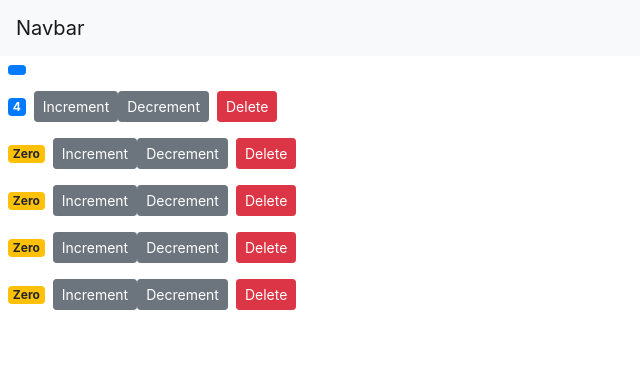
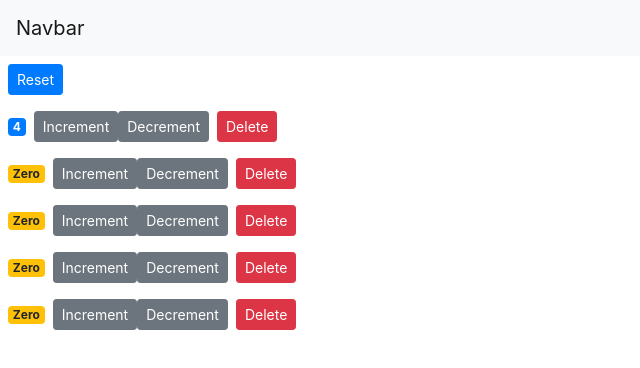
Before and after one commit to cpclark360/counter-app, a React (Create React App) app: page / in a window 1280 px wide. Shown: the top 368 px of the page, without its empty margins (0-640 px from the left). Built offline with nearby package versions, Linux system fonts and the light colour scheme.

Commit message:
fixed onDelete function

```diff
--- a/src/components/counter.jsx
+++ b/src/components/counter.jsx
@@ -1,4 +1,5 @@
 import React, { Component } from "react";
+
 // cc + Tab
 class Counter extends Component {
   // state = {
@@ -51,7 +52,7 @@ class Counter extends Component {
         </button>
 
         <button
-          onClick={() => this.props.onDelete(this.props.id)}
+          onClick={() => this.props.onDelete(this.props.counter.id)}
           className="btn btn-danger btn-sm m-2"
         >
           Delete
--- a/src/components/counters.jsx
+++ b/src/components/counters.jsx
@@ -9,7 +9,9 @@ class Counters extends Component {
         <button
           onClick={this.props.onReset}
           className="btn btn-primary btn-sm m-2"
-        />
+        >
+          Reset
+        </button>
         {this.props.counters.map(counter => (
           <Counter
             key={counter.id}
```
